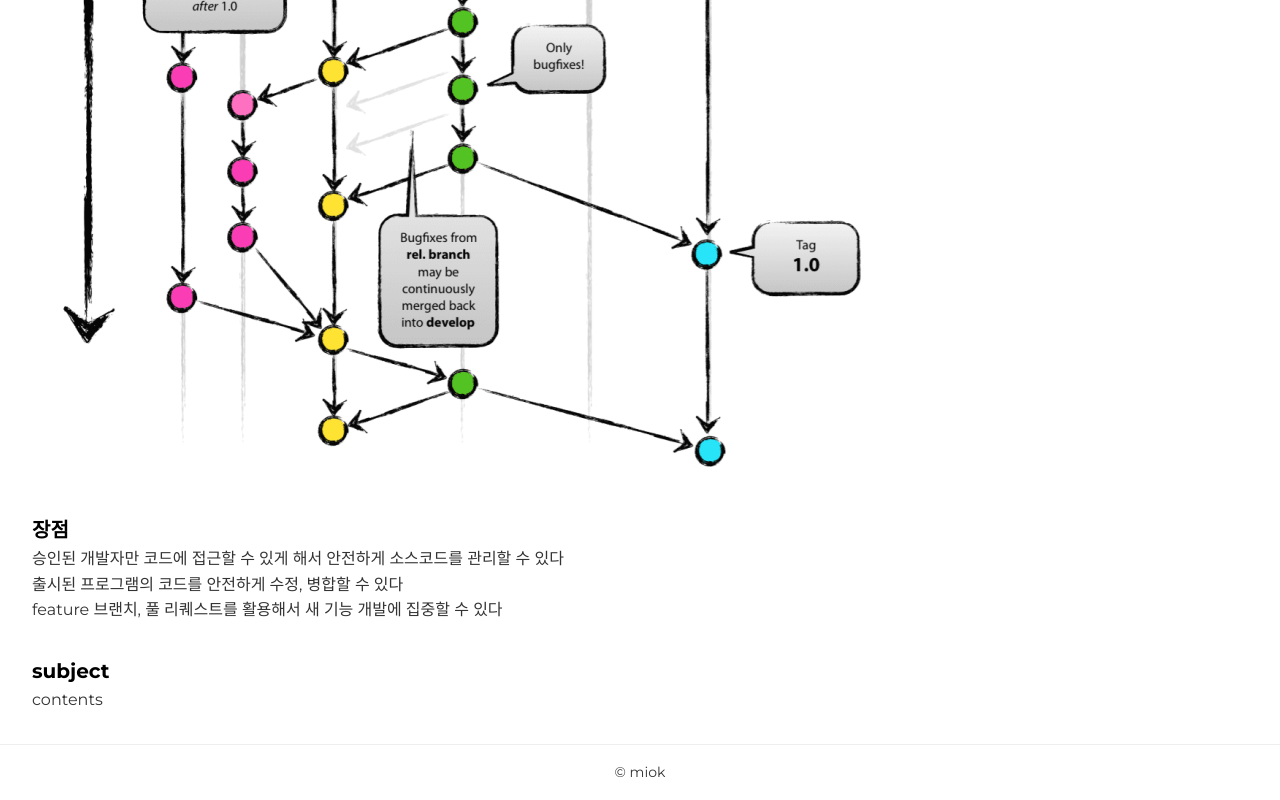
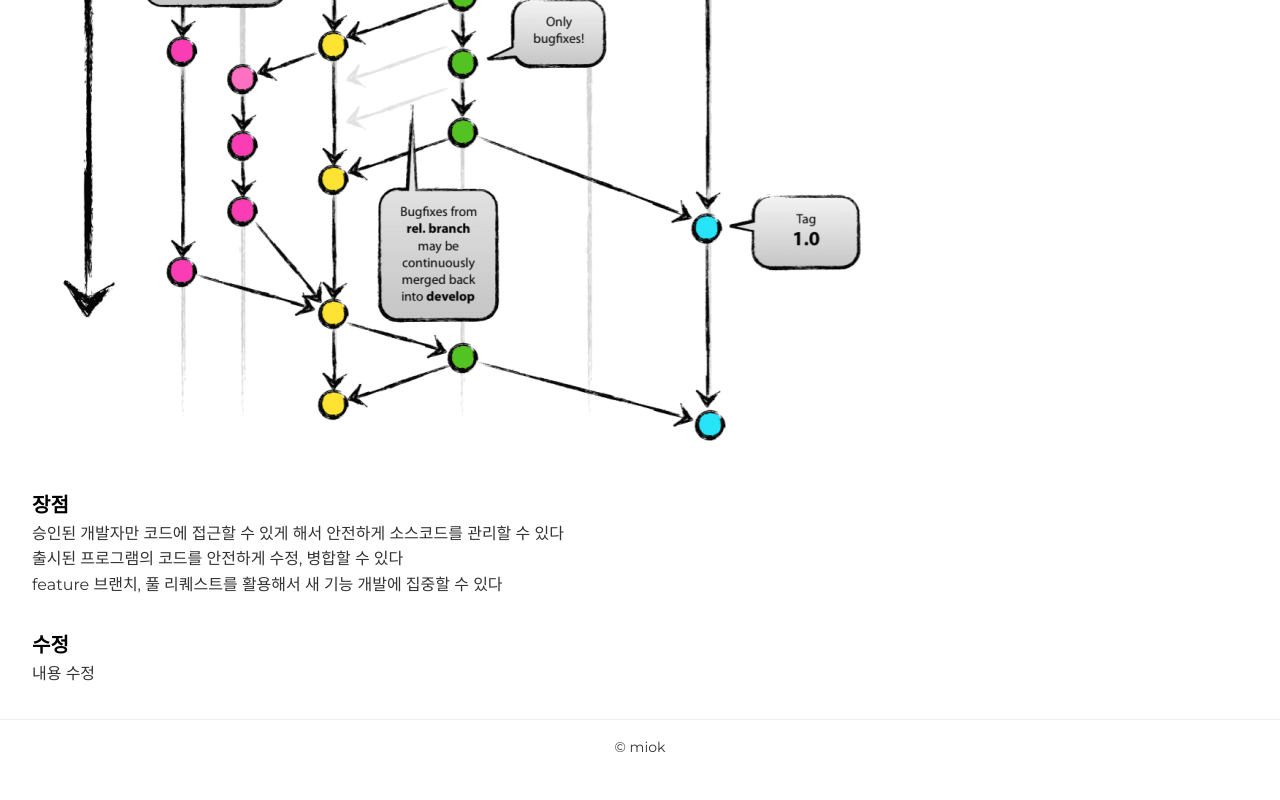
Before and after one commit to aluvy/gitflow_test, a plain HTML site: page index.html in a window 1280 px wide. Shown: the part 1240-2040 px from the top of the page. After the commit the page ends 2014 px from the top, so only its background shows below. Drawn offline with Linux system fonts and the light colour scheme.

Commit message:
내용 수정

```diff
--- a/index.html
+++ b/index.html
@@ -9,7 +9,6 @@
     <link rel="stylesheet" href="./assets/css/style.css">
 </head>
 <body>
-<<<<<<< HEAD
     <header>
         <h1>Git-flow</h1>
         <nav>
@@ -58,8 +57,8 @@
             </div>
         </section>
         <section>
-            <h2>subject</h2>
-            <div>contents</div>
+            <h2>수정</h2>
+            <div>내용 수정</div>
         </section>
     </article>
     <footer>
```
